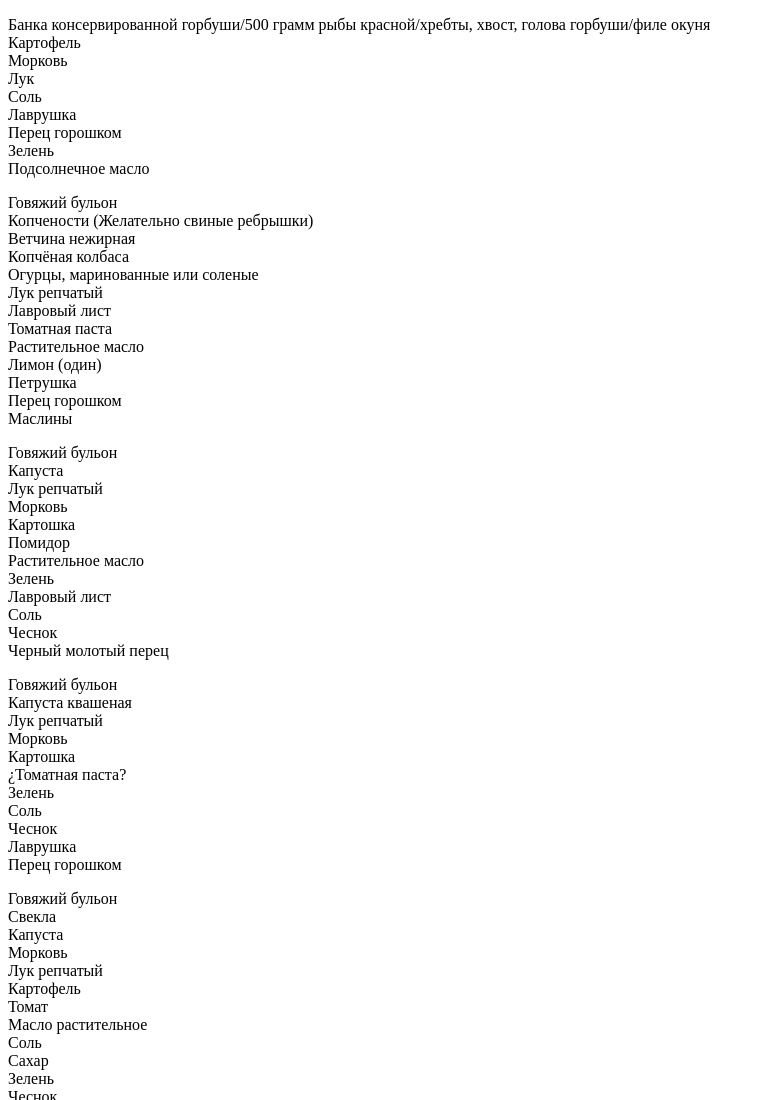
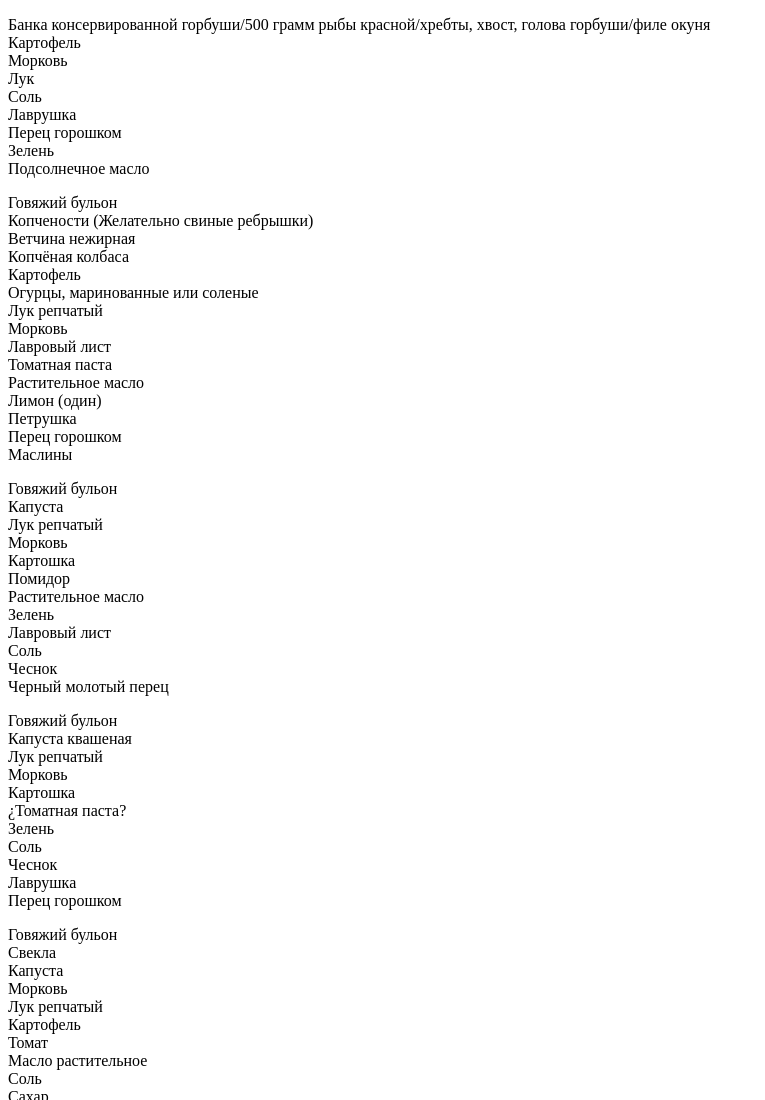
Before and after one commit to IgrisUVG/Suppe, a plain HTML site: page ingredients.html in a window 1280 px wide. Shown: the top 1100 px of the page, without its empty margins (0-765 px from the left). Drawn offline with Linux system fonts and the light colour scheme.

Commit message:
Suppe ingredients +

```diff
--- a/ingredients.html
+++ b/ingredients.html
@@ -28,8 +28,10 @@
             Копчености (Желательно свиные ребрышки)<br>
             Ветчина нежирная<br>
             Копчёная колбаса<br>
+			Картофель<br>
             Огурцы, маринованные или соленые<br>
             Лук репчатый<br>
+			Морковь<br>
             Лавровый лист<br>
             Томатная паста<br>
             Растительное масло<br>
```
